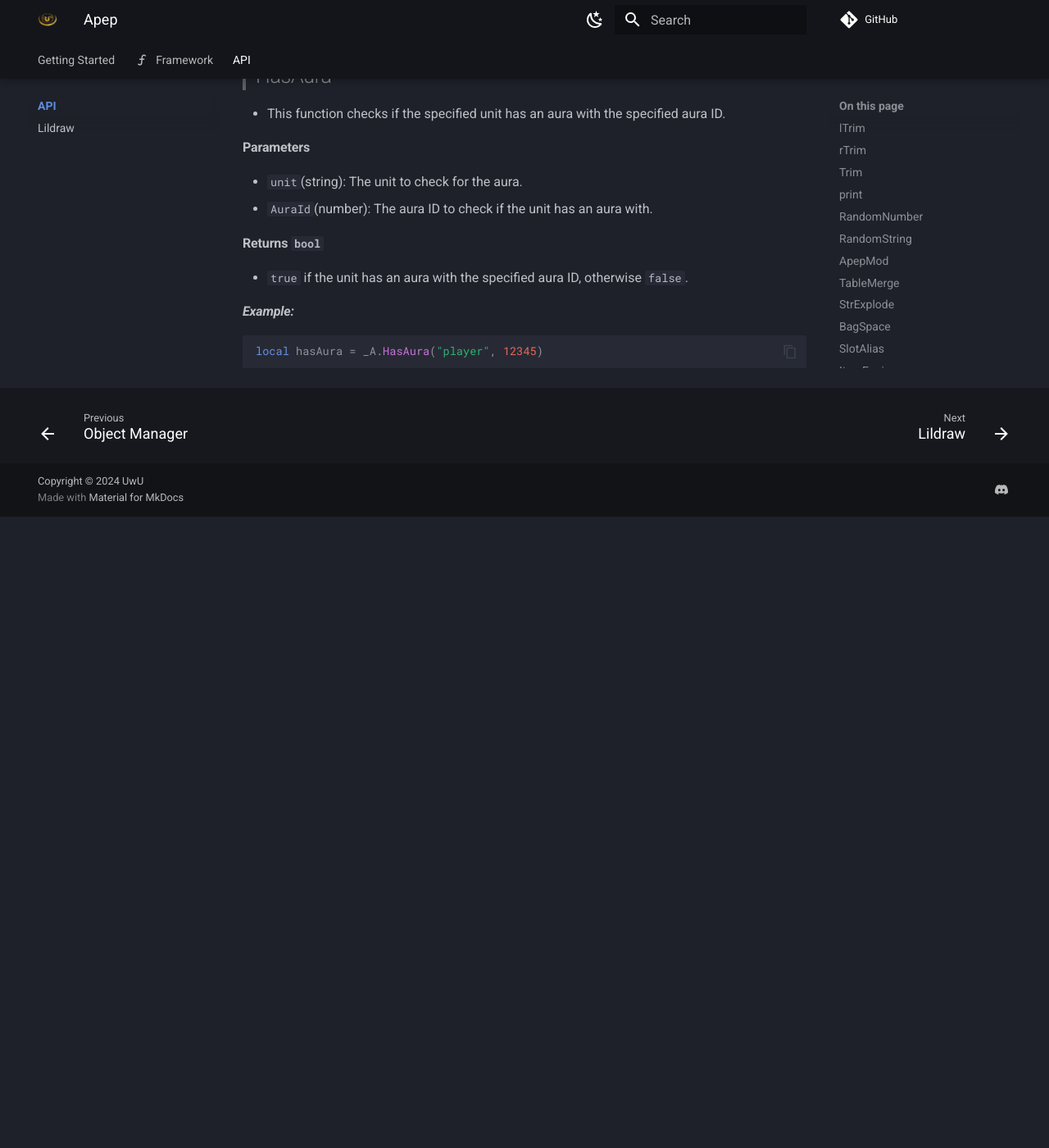
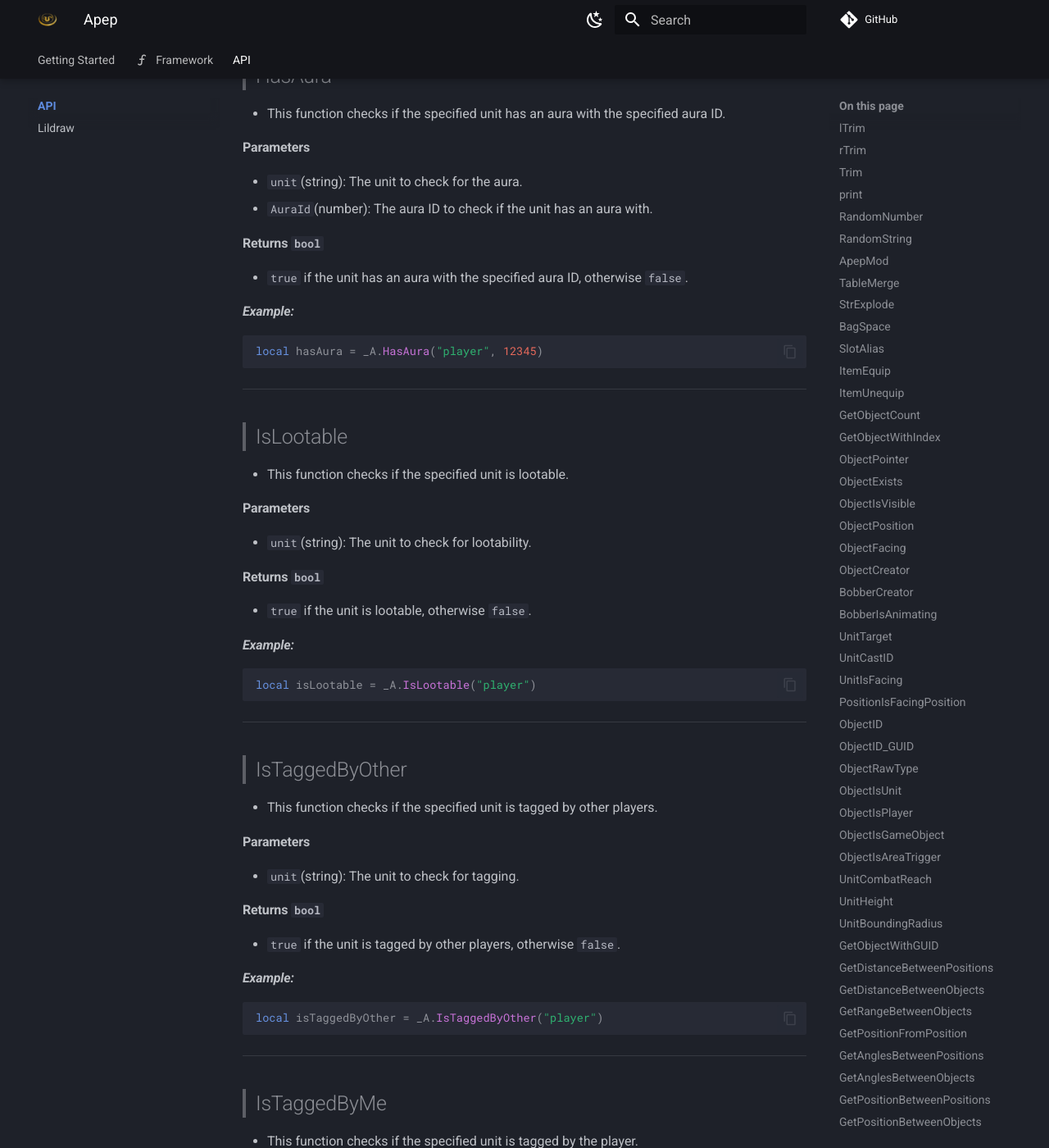
Before and after one commit to DimaSheiko/apep-docs, an MkDocs documentation site: the page built from docs/api/apep/index.md, in a window 1280 px wide and 1400 px high, scrolled down 46420 px. Shown: the whole window at 82% size. Built offline with MkDocs 1.6.1 and Material for MkDocs 9.7.7, drawn with Linux system fonts in a browser that asks for light colours; comment, search, counter and statistics services are not loaded; before the commit the page ends 47050 px from its top, so only the background shows below that; some of the changed text lies outside the part shown.

Commit message:
Add API documentation for 'IsLootable', 'IsTaggedByOther', 'IsTaggedByMe', 'IsDead', and 'IsTappedByAllThreatList' functions

````diff
--- a/docs/api/apep/index.md
+++ b/docs/api/apep/index.md
@@ -2146,3 +2146,103 @@
 ```lua
 local hasAura = _A.HasAura("player", 12345)
 ```
+
+---
+
+> ## IsLootable
+
+-   This function checks if the specified unit is lootable.
+
+#### Parameters
+
+-   `unit`(string): The unit to check for lootability.
+
+#### Returns `bool`
+
+-   `true` if the unit is lootable, otherwise `false`.
+
+#### _Example:_
+
+```lua
+local isLootable = _A.IsLootable("player")
+```
+
+---
+
+> ## IsTaggedByOther
+
+-   This function checks if the specified unit is tagged by other players.
+
+#### Parameters
+
+-   `unit`(string): The unit to check for tagging.
+
+#### Returns `bool`
+
+-   `true` if the unit is tagged by other players, otherwise `false`.
+
+#### _Example:_
+
+```lua
+local isTaggedByOther = _A.IsTaggedByOther("player")
+```
+
+---
+
+> ## IsTaggedByMe
+
+-   This function checks if the specified unit is tagged by the player.
+
+#### Parameters
+
+-   `unit`(string): The unit to check for tagging.
+
+#### Returns `bool`
+
+-   `true` if the unit is tagged by the player, otherwise `false`.
+
+#### _Example:_
+
+```lua
+local isTaggedByMe = _A.IsTaggedByMe("player")
+```
+
+---
+
+> ## IsDead
+
+-   This function checks if the specified unit is dead.
+
+#### Parameters
+
+-   `unit`(string): The unit to check for death.
+
+#### Returns `bool`
+
+-   `true` if the unit is dead, otherwise `false`.
+
+#### _Example:_
+
+```lua
+local isDead = _A.IsDead("player")
+```
+
+---
+
+> ## IsTappedByAllThreatList
+
+-   This function checks if the specified unit is tapped by all threat list.
+
+#### Parameters
+
+-   `unit`(string): The unit to check for tapping.
+
+#### Returns `bool`
+
+-   `true` if the unit is tapped by all threat list, otherwise `false`.
+
+#### _Example:_
+
+```lua
+local isTappedByAllThreatList = _A.IsTappedByAllThreatList("player")
+```
````
